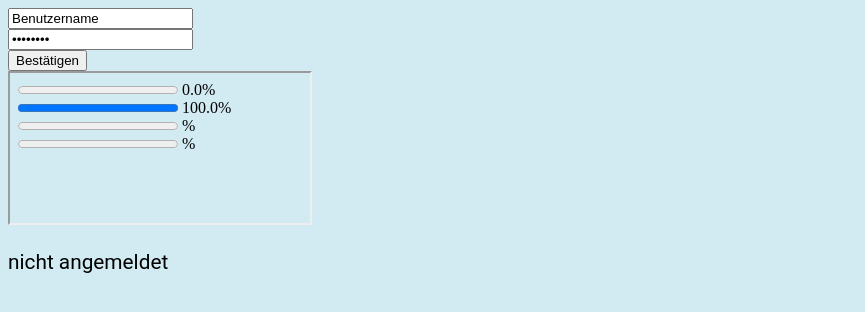
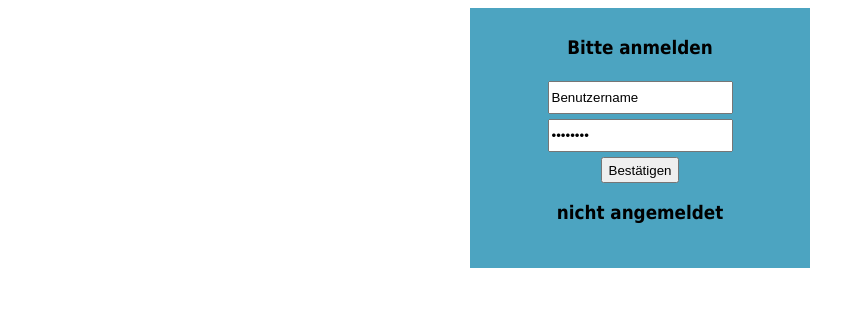
Before and after one commit to AgentSchmisch/NAS_mgmt, a Flask app: page /main in a window 1280 px wide. Shown: the top 312 px of the page, without its empty margins (0-865 px from the left). Run offline with Flask 2, Linux system fonts and the light colour scheme.

Commit message:
:lipstick: improved login UI

```diff
--- a/main.py
+++ b/main.py
@@ -32,9 +32,8 @@
     if allowed == True:
         # get disk spaces of all the drive and render it to the template
         # get the status of the disks and render it to the template
-        cpuUsage = functions.get_CPU_usage()
         available_drives = functions.get_disks()
-        return render_template("index.html", drives=available_drives, CPUusage=cpuUsage)
+        return render_template("index.html", drives=available_drives)
 
     else:
         return render_template("login.html", status="nicht angemeldet")
--- a/static/styles.css
+++ b/static/styles.css
@@ -1,3 +1,5 @@
+/* Styles for Main Page*/
+
 p{
 font-size: 1.3em;
 }
@@ -61,7 +63,6 @@
 width: 30%;
 margin-left: 1em;
 color: green;
-
 }
 
 .buttonDrvControl{
@@ -79,6 +80,7 @@
   text-align: center;
   padding: 1em 0 1em 0;
 }
+
 .status p{
     position: absolute;
     color:black;
@@ -89,71 +91,29 @@
     padding: 1em 0 1em 0;
 }
 
+/* Styles for login Form */
 
-@import url(http://fonts.googleapis.com/css?family=Roboto:400,700,300);
-
-body {
-  font-family: "Roboto", sans-serif;
-  background:#d2eaf1;
-
+.loginform{
+  display: flex;
+  justify-content: center;
 }
 
-.circle-wrap {
-  margin: 150px auto;
-  width: 150px;
-  height: 150px;
-  background: #fefcff;
-  border-radius: 50%;
-  border: 1px solid #cdcbd0;
+.loginform div{
+text-align:center;
+  width: 20em;
+  height: 15em;
+  padding: 10px;
+  background: rgba(0, 126, 167, 0.7);
+  color: #fff;
+  font-weight: bold;
+  font-family: Tahoma;
 }
 
-.circle-wrap .circle .mask,
-.circle-wrap .circle .fill {
-  width: 150px;
-  height: 150px;
-  position: absolute;
-  border-radius: 50%;
+.loginform h3{
+ color: black;
 }
 
-.circle-wrap .circle .mask {
-  clip: rect(0px, 150px, 150px, 75px);
+.loginform input{
+    height: 2em;
+    margin-top: 5px;
 }
-
-.circle-wrap .inside-circle {
-  width: 122px;
-  height: 122px;
-  border-radius: 50%;
-  background: #d2eaf1;
-  line-height: 120px;
-  text-align: center;
-  margin-top: 14px;
-  margin-left: 14px;
-  color: #1e51dc;
-  position: absolute;
-  z-index: 100;
-  font-weight: 700;
-  font-size: 2em;
-}
-
-/* color animation */
-
-/* 3rd progress bar */
-.mask .fill {
-  clip: rect(0px, 75px, 150px, 0px);
-  background-color: #227ded;
-}
-
-.mask.full,
-.circle .fill {
-  animation: fill ease-in-out 3s;
-  transform: rotate(135deg);
-}
-
-@keyframes fill{
-  0% {
-    transform: rotate(0deg);
-  }
-  100% {
-    transform: rotate(135deg);
-  }
-}
--- a/templates/login.html
+++ b/templates/login.html
@@ -6,27 +6,20 @@
     <title>Login</title>
 </head>
 <body>
-<form action="/login" method="POST">
-    <input type="text" value="Benutzername" name="username"><br>
-    <input type="password" value="Passwort" name="password"><br>
-    <input type="submit" value="Bestätigen">
-</form>
+
+<div class="loginform">
+    <div>
+        <h3>Bitte anmelden</h3>
+    <form action="/login" method="POST">
+        <input onclick="this.value=''"  type="text" value="Benutzername" name="username"><br>
+        <input onclick="this.value=''" type="password" value="Passwort" name="password"><br>
+        <input type="submit" value="Bestätigen">
+    </form>
+        <h3>{{status}}</h3>
+    </div>
+
+</div>
 
 
-<iframe id="cpuload"src="/api/v1/cpuload"></iframe>
-
-
-
-<p>{{status}}</p>
-<script>
-    window.setInterval(function() {
-        reloadIFrame()
-    }, 3000);
-
-    function reloadIFrame() {
-        console.log('reloading..');
-        document.getElementById('cpuload').contentWindow.location.reload();
-    }
-</script>
 </body>
 </html>
```
Also changed, not shown: templates/index.html (+13 -0 lines).
